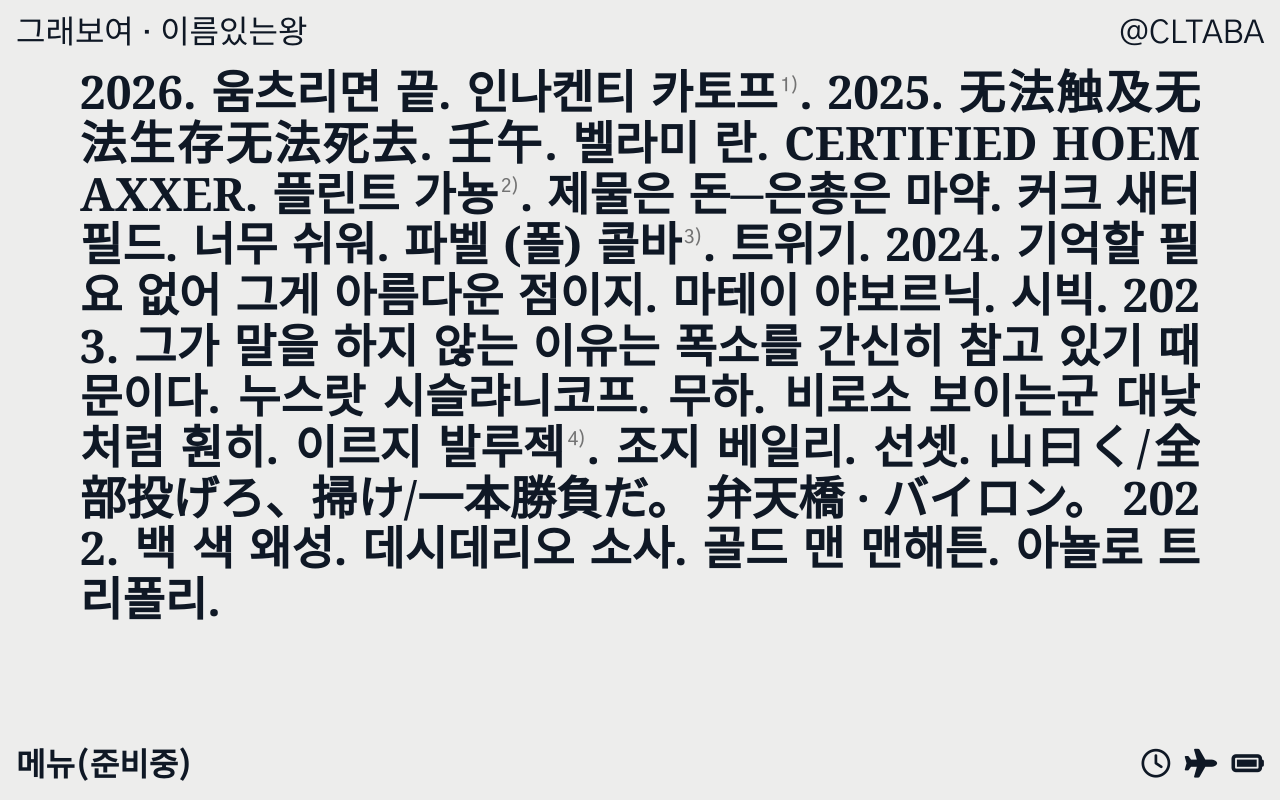
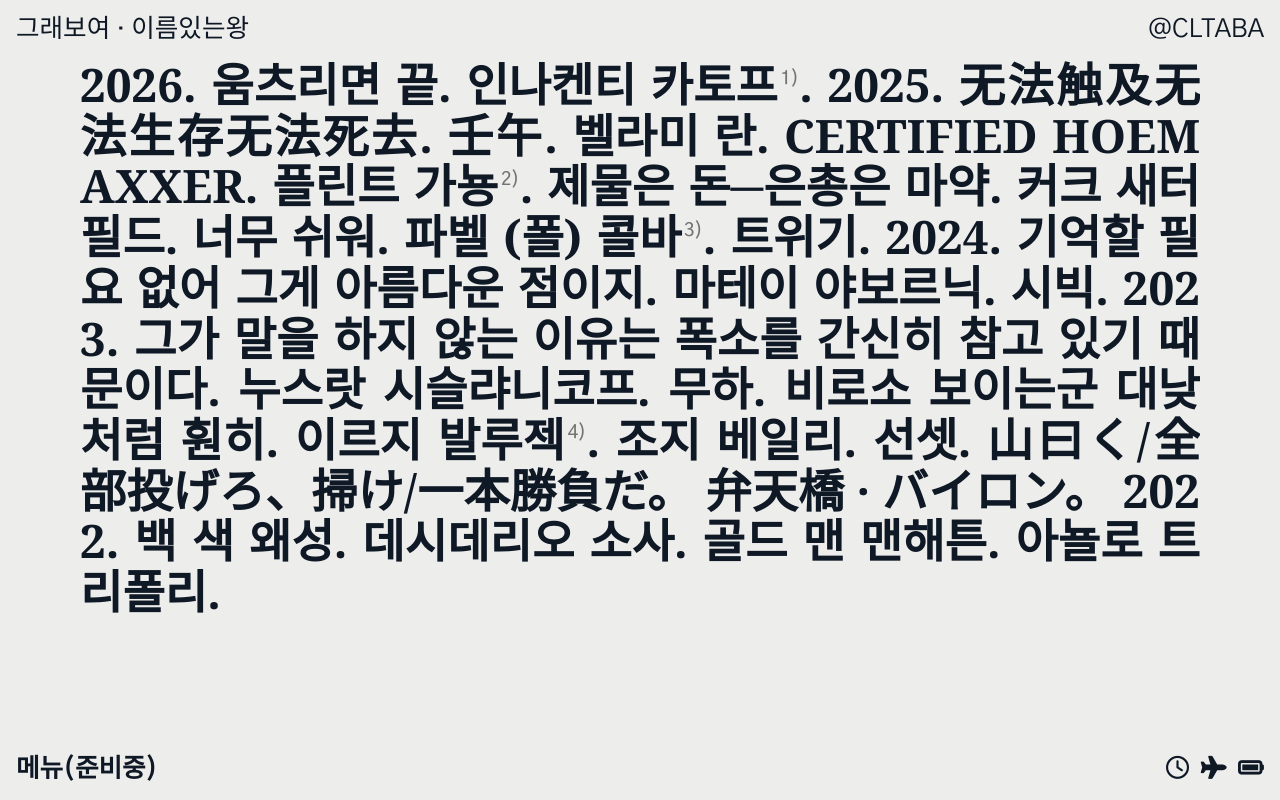
Before and after one commit to hojzhn/looks-like-it, a React (Vite) app: page / in a window 1280 px wide. Built offline with nearby package versions, Linux system fonts and the light colour scheme.

Commit message:
add border

```diff
--- a/src/App.jsx
+++ b/src/App.jsx
@@ -7,23 +7,24 @@ function App() {
     <>
       <Loader />
       <main className="p-[1em] flex flex-col h-[100dvh] overflow-hidden">
-      <div className="justify-between flex flex-0 flex-row items-center mb-4 max-sm:text-[1em] sm:text-[2em]">
+        <div className="justify-between flex flex-0 flex-row items-center mb-4 max-sm:text-[1em] sm:text-[1.6em]">
           <div className="font-sans"> 그래보여 · 이름있는왕</div>
           <div className="font-sans"> @CLTABA</div>
         </div>{" "}
         <div className="flex-1 overflow-y-auto max-sm:px-1 sm:px-16 text-[clamp(28px,max(3.6vw,3.6vh),80px)] font-serif text-justify font-black break-all hyphens-auto">
           <RefProvider>
-          2026. 움츠리면 끝. <R i={0} />. 2025. 无法触及无法生存无法死去. 壬午.
-          벨라미 란. CERTIFIED HOEMAXXER. <R i={1} />. 제물은 돈─은총은 마약.
-          커크 새터필드. 너무 쉬워. <R i={2} />. 트위기. 2024. 기억할 필요 없어
-          그게 아름다운 점이지. 마테이 야보르닉. 시빅. 2023. 그가 말을 하지 않는
-          이유는 폭소를 간신히 참고 있기 때문이다. 누스랏 시슬랴니코프. 무하.
-          비로소 보이는군 대낮처럼 훤히. <R i={3} />. 조지 베일리. 선셋.
-          山曰く/全部投げろ、掃け/一本勝負だ。 弁天橋 · バイロン。 2022. 백 색
-          왜성. 데시데리오 소사. 골드 맨 맨해튼. 아뇰로 트리폴리.
+            2026. 움츠리면 끝. <R i={0} />. 2025. 无法触及无法生存无法死去.
+            壬午. 벨라미 란. CERTIFIED HOEMAXXER. <R i={1} />. 제물은 돈─은총은
+            마약. 커크 새터필드. 너무 쉬워. <R i={2} />. 트위기. 2024. 기억할
+            필요 없어 그게 아름다운 점이지. 마테이 야보르닉. 시빅. 2023. 그가
+            말을 하지 않는 이유는 폭소를 간신히 참고 있기 때문이다. 누스랏
+            시슬랴니코프. 무하. 비로소 보이는군 대낮처럼 훤히. <R i={3} />. 조지
+            베일리. 선셋. 山曰く/全部投げろ、掃け/一本勝負だ。 弁天橋 ·
+            バイロン。 2022. 백 색 왜성. 데시데리오 소사. 골드 맨 맨해튼. 아뇰로
+            트리폴리.
           </RefProvider>{" "}
         </div>
-      <div className="text-[2em] flex-row justify-between flex mt-4 max-sm:text-[1em] sm:text-[2em]">
+        <div className="text-[2em] flex-row justify-between flex mt-4 max-sm:text-[1em] sm:text-[1.6em]">
           <div className="font-bold">메뉴(준비중)</div>
           <div className="flex flex-row gap-[0.5em] text-[0.9em]">
             <i class="fa-sharp fa-regular fa-clock"></i>
--- a/src/components/Ref.jsx
+++ b/src/components/Ref.jsx
@@ -206,15 +206,17 @@ export function RefProvider({ children }) {
         <div
           aria-hidden={!active}
           ref={noteRef}
-          className="absolute left-0 right-0 pt-2 pb-4 mt-2 border-t border-black pointer-events-none"
+          className="absolute left-0 right-0 pt-2 pb-4 mt-2 border-t-2 pointer-events-none"
           style={{
             top: active ? `${active.top}px` : "0px",
             opacity: phase === "widening" ? 1 : 0,
-            transition: `opacity 400ms ${EASE} ${phase === "widening" ? "180ms" : "0ms"}, top ${noteTopTransition}`,
+            borderTopColor:
+              phase === "widening" ? "rgba(0,0,0,1)" : "rgba(0,0,0,0)",
+            transition: `opacity 400ms ${EASE} ${phase === "widening" ? "180ms" : "0ms"}, top ${noteTopTransition}, border-top-color 500ms ${EASE} ${phase === "widening" ? "300ms" : "0ms"}`,
             fontSize: active ? `${active.fontSize}px` : undefined,
           }}
         >
-          <div className="text-[0.5em] font-sans font-light tracking-normal text-neutral-500 relative">
+          <div className="text-[0.5em] font-medium tracking-normal relative">
             {active && (
               <>
                 <span className="mr-[0.4em] text-[0.4em] -top-[1em] relative font-sans font-medium tabular-nums opacity-70">
```
Lines whose indentation alone changed are shown as unchanged.
